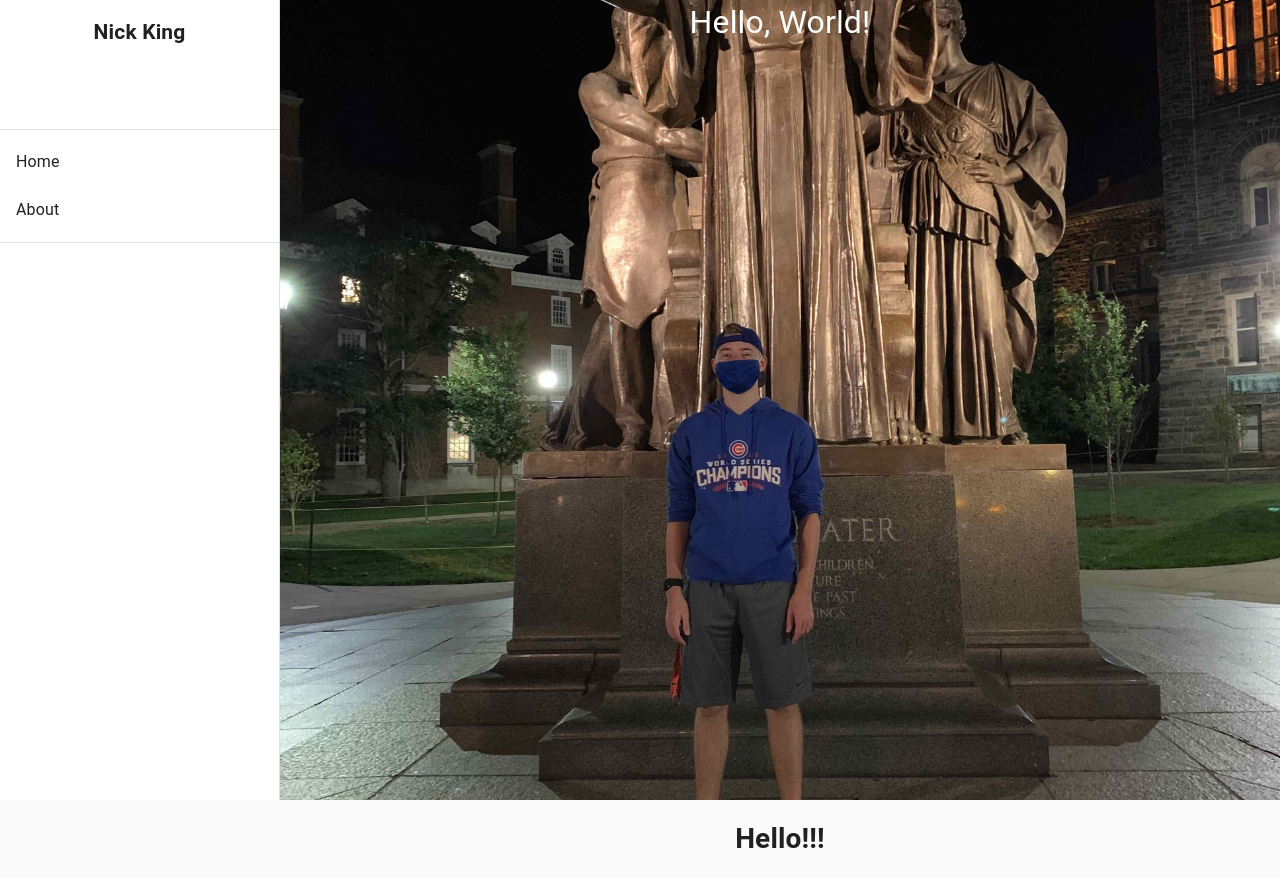
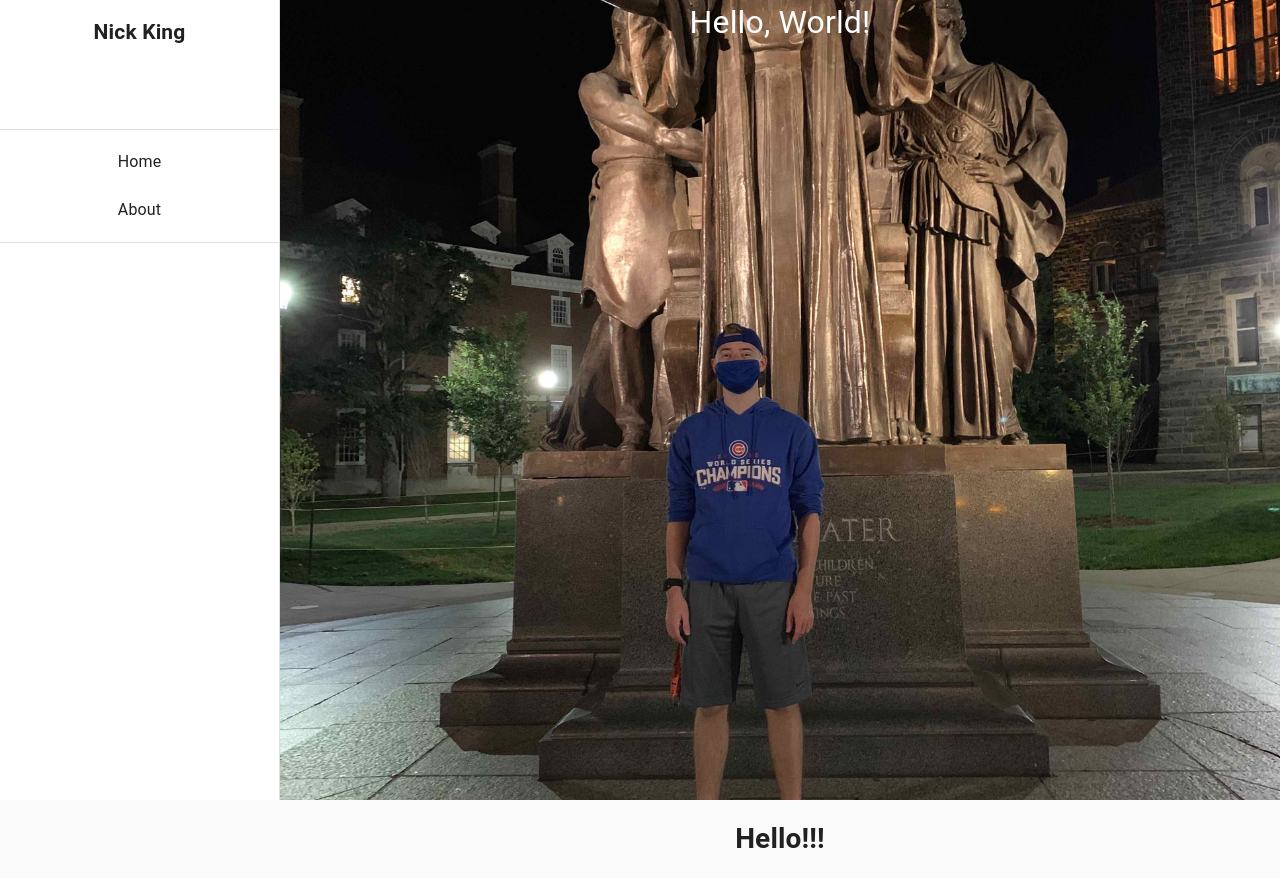
Before and after one commit to nrking0/portfolio, a React (Create React App) app: page / in a window 1280 px wide. Built offline with nearby package versions, Linux system fonts and the light colour scheme.

Commit message:
Changed sidebar buttons

```diff
--- /dev/null
+++ b/src/Components/Sidebar/Sidebar.css
@@ -0,0 +1,5 @@
+.homeButton {
+    position: relative;
+    left: 50%;
+    transform: translate(-50%, 0%);
+}
--- a/src/Components/Sidebar/sidebar.js
+++ b/src/Components/Sidebar/sidebar.js
@@ -16,6 +16,7 @@ import Typography from '@material-ui/core/Typography';
 import { makeStyles, useTheme } from '@material-ui/core/styles';
 import Scroll from 'react-scroll'
 import {Link} from 'react-scroll';
+import './Sidebar.css';
 
 const drawerWidth = 280;
 
@@ -73,13 +74,13 @@ function ResponsiveDrawer(props) {
             <List>
 
                 <ListItem>
-                <Link activeClass="active" to="Home" spy={true} smooth={true} duration={1000}>
+                <Link className="homeButton" activeClass="active" to="Home" spy={true} smooth={true} duration={1000}>
                 <ListItemText style={{cursor: 'pointer'}} primary="Home" />
                 </Link>
                 </ListItem>
 
                 <ListItem>
-                <Link activeClass="active" to="About" spy={true} smooth={true} duration={1000}>
+                <Link className="homeButton" activeClass="active" to="About" spy={true} smooth={true} duration={1000}>
                 <ListItemText style={{cursor: 'pointer'}} primary="About" />
                 </Link>
                 </ListItem>
```
